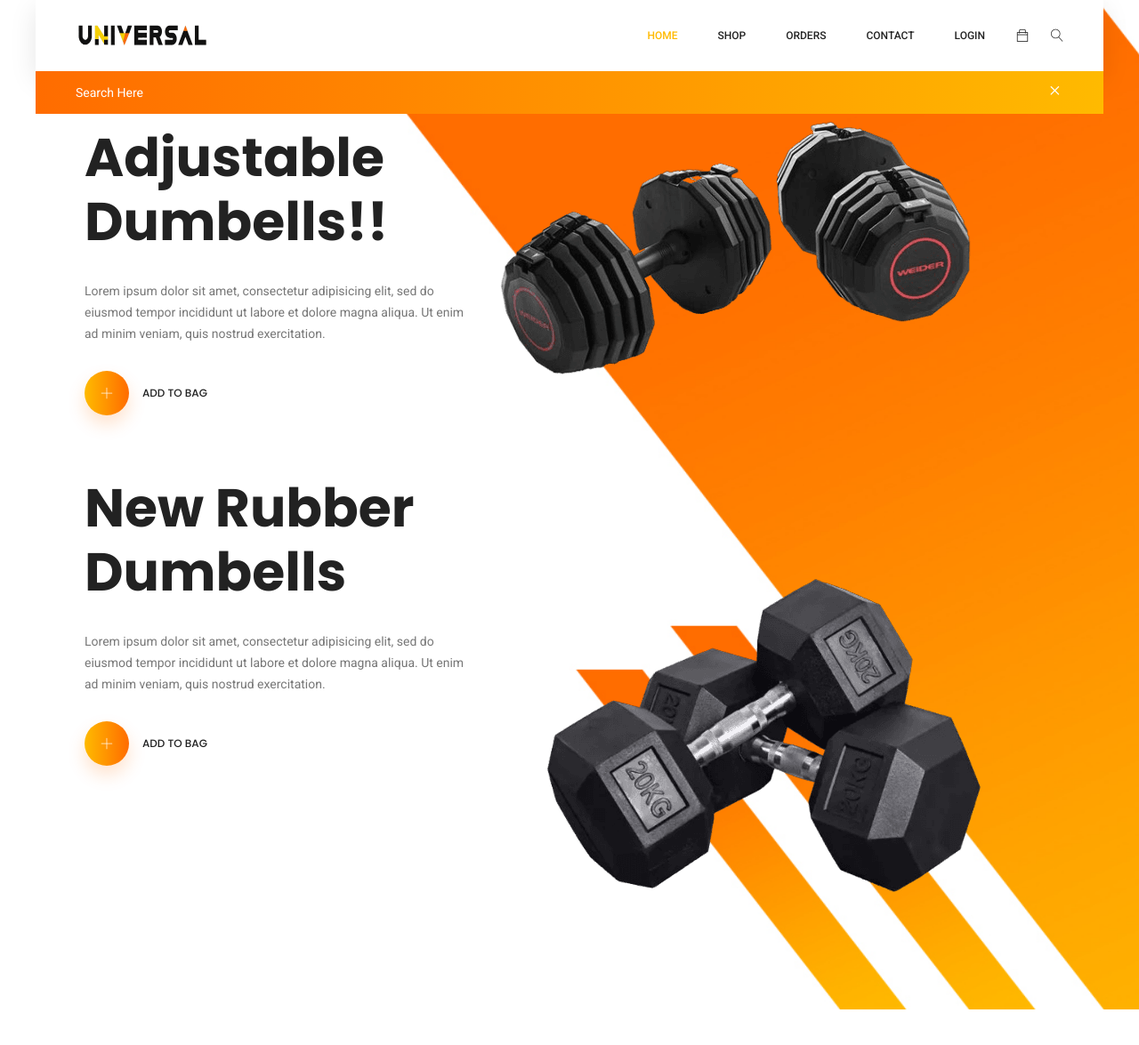
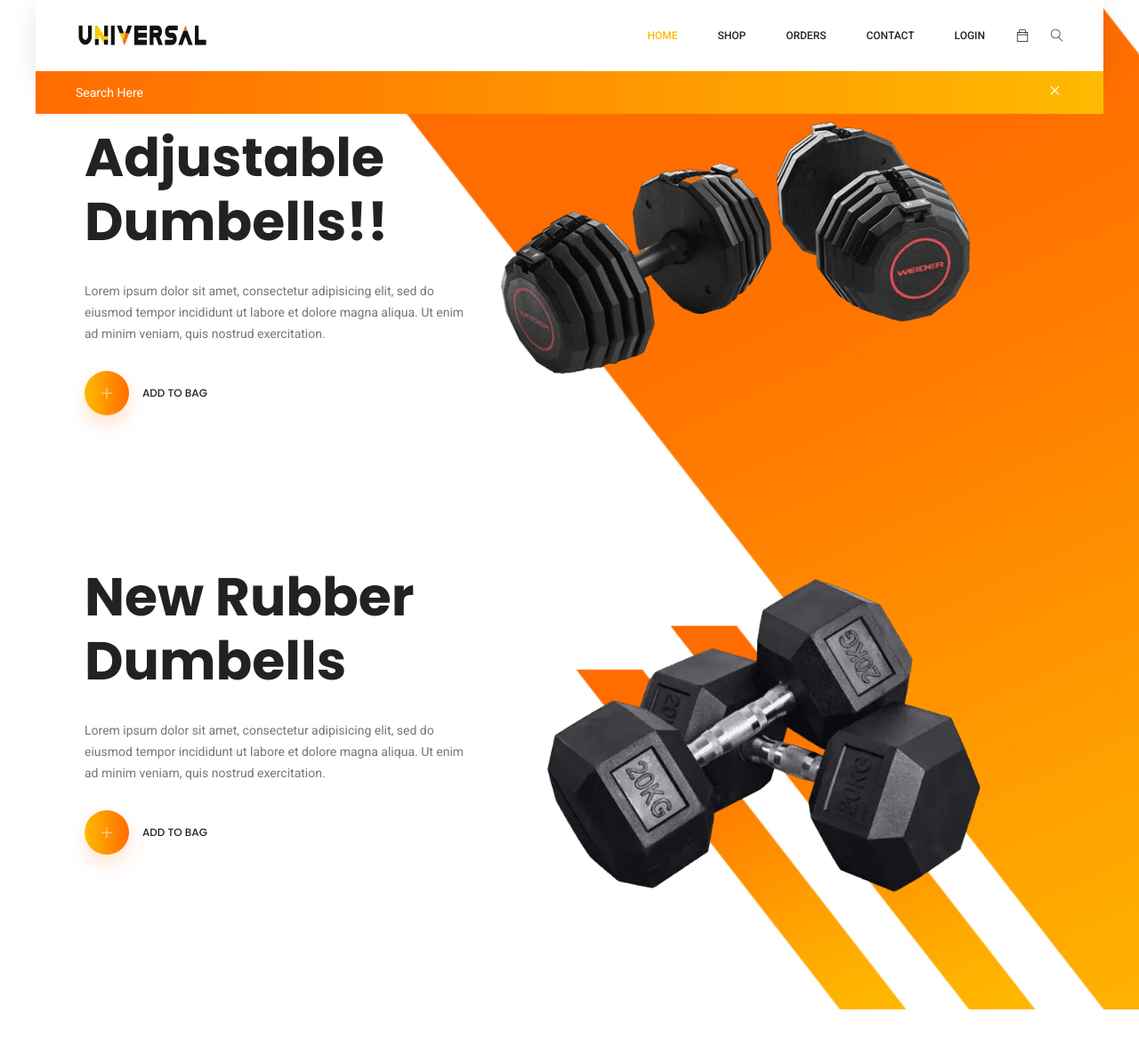
Before and after one commit to Vysakh799/E-commerce, a Django app: page / in a window 1280 px wide. Shown: the top 1175 px of the page at 89% size. Run offline with Django 5.2, Linux system fonts and the light colour scheme; some libraries are stand-ins or nearby versions.

Commit message:
small change

```diff
--- a/project/templates/index.html
+++ b/project/templates/index.html
@@ -135,7 +135,7 @@
 						<!-- single-slide -->
 						<div class="row single-slide">
 							<div class="col-lg-5">
-								<div class="banner-content">
+								<div class="banner-content" style="margin-top: 100px;">
 									<h1>New Rubber<br>Dumbells</h1>
 									<p>Lorem ipsum dolor sit amet, consectetur adipisicing elit, sed do eiusmod tempor incididunt ut labore et
 										dolore magna aliqua. Ut enim ad minim veniam, quis nostrud exercitation.</p>
```
